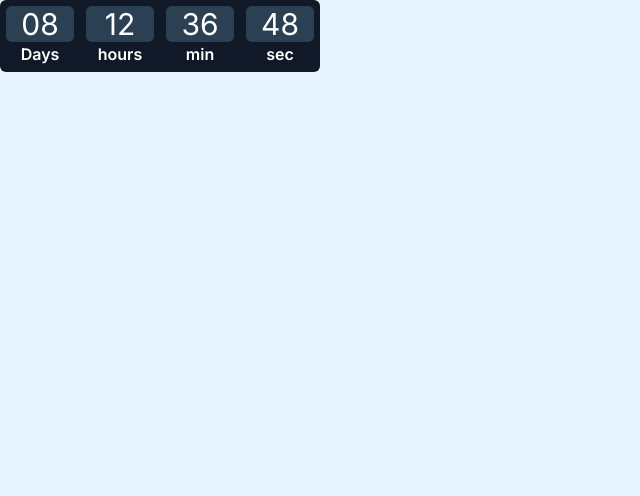
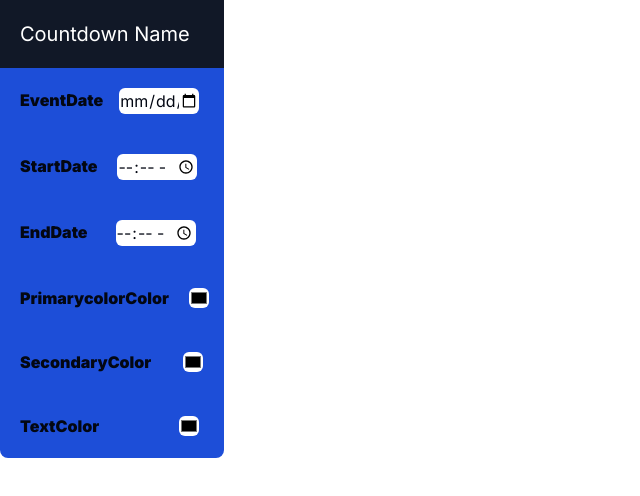
Before and after one commit to TejasBhovad/countdown, a Next.js app: page /rohan in a window 1280 px wide. Shown: the top 496 px of the page, without its empty margins (0-640 px from the left). Built offline with nearby package versions, Linux system fonts and the light colour scheme.

Commit message:
designbar

```diff
--- a/app/rohan/page.jsx
+++ b/app/rohan/page.jsx
@@ -1,16 +1,19 @@
 "use client";
 // import statements go here REMOVE UNNECESSARY IMPORTS
 import { React, useState } from "react";
+import Designbar from "@/components/Designbar";
 
 
-import Countdown from "@/components/Countdown";
+
 
 const page = () => {
   return (
-    <div className="bg-background w-full h-full">
+    <div className="bg-white w-full h-full">
       {/* Added element for testing purposes, after testing should be removed from here */}
 
-      <Countdown />
+
+     <Designbar/>
+
     </div>
   );
 };
--- /dev/null
+++ b/components/Designbar.jsx
@@ -0,0 +1,44 @@
+import React from 'react'
+
+const Designbar = () => {
+  return (
+
+    <div className='flex-col bg-blue-700 rounded-lg w-56'>
+    <div className='title text-bold text-xl r bg-primary w-56 justify-center grid-cols-1 text-white p-5 '>Countdown Name</div>
+    <div className='flex p-5'>
+        <div className='font-black pr-4 '>EventDate  </div>
+       <div  > <input type='datetime-local'  className='w-20 rounded-md bg-white' /></div>
+        </div>
+
+
+    <div className='flex  p-5'>
+        <div className='font-black pr-5'>StartDate  </div>
+       <div > <input type='time'  className='w-20 rounded-md bg-white ' /></div>
+        </div>
+
+        <div className='flex  p-5'>
+        <div className='font-black pr-7'>EndDate  </div>
+       <div > <input type='time'  className='w-20 rounded-md bg-white ' /></div>
+        </div>
+
+        <div className='flex  p-5'>
+        <div className='font-black pr-5'> PrimarycolorColor </div>
+       <div > <input type='color' className='w-5 h-5 rounded-md bg-white' /></div>
+        </div>
+
+
+        <div className='flex  p-5'>
+        <div className='font-black pr-8'> SecondaryColor </div>
+       <div > <input type='color' className='w-5 h-5 rounded-md bg-white' /></div>
+        </div>
+
+        <div className='flex  p-5'>
+        <div className='font-black pr-20'> TextColor  </div>
+       <div > <input type='color' className='w-5 h-5 rounded-md bg-white' /></div>
+        </div>
+    </div>
+
+  )
+}
+
+export default Designbar
```
